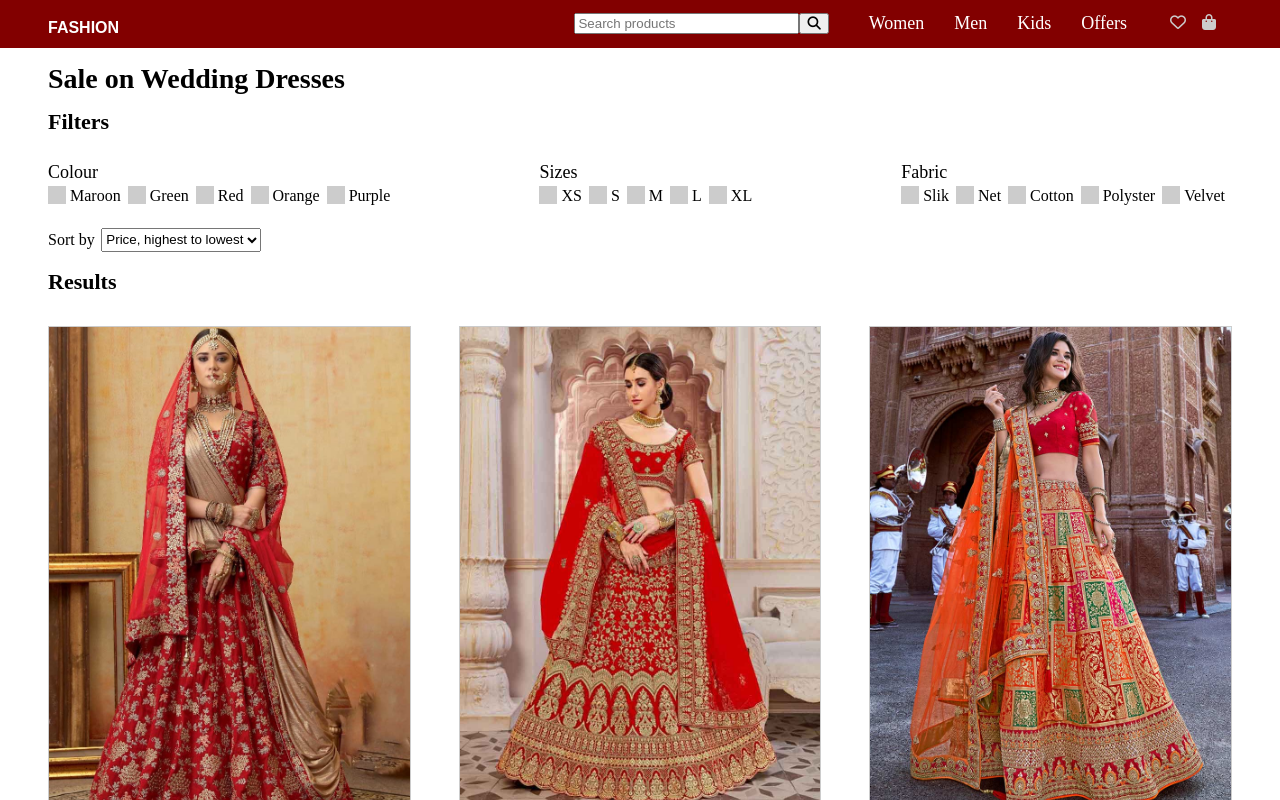
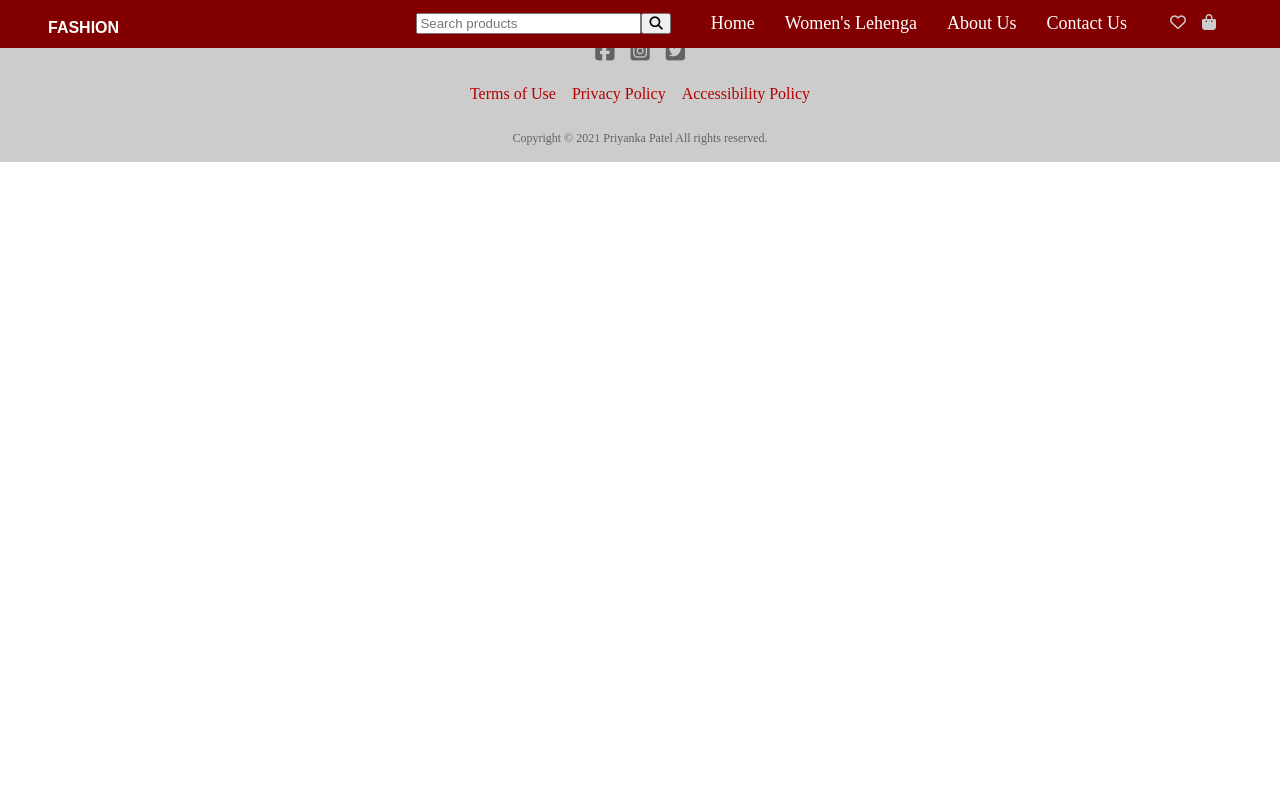
Before and after one commit to priyanil1811/react-project, a React app: page /shop in a window 1280 px wide. Shown: the top 800 px of the page. Built offline with nearby package versions, Linux system fonts and the light colour scheme.

Commit message:
create product context and pages

```diff
--- a/src/components/App.js
+++ b/src/components/App.js
@@ -4,6 +4,7 @@ import ProductList from 'components/productList'
 import ProductFilter from 'components/ProductFilter'
 import Header from 'components/Header'
 import Footer from 'components/Footer'
+import ProductContext from 'contexts/product'
 
 const App = () => {
 		const products = [
@@ -210,24 +211,15 @@ const App = () => {
 		];
 
 	return (
-		<>
-			<Header />
+		<ProductContext.Provider value={products}>
+			<>
+				<Header />
 
-			<main className="products">
 
-				<header className="heading">
-                    <h1>Sale on Wedding Dresses</h1>
-                </header>
 
-				<ProductFilter />
-
-      			<ProductList products={products} />
-
-    		</main>
-
-			<Footer />
-	  	</>
-
+				<Footer />
+			</>
+		</ProductContext.Provider>
 	)
 }
 
--- a/src/components/Header.js
+++ b/src/components/Header.js
@@ -14,16 +14,10 @@ const Header = () => {
 
             <nav aria-label="Primary" className="navigation">
                 <ul className="menu">
-					<li><a href="#">Women</a>
-						<ul className="submenu">
-						<li><a href="#">Wedding Dresses</a></li>
-						<li><a href="#">Party Wear</a></li>
-						<li><a href="#">Western Wear</a></li>
-						</ul>
-					</li>
-					<li><a href="#">Men</a></li>
-					<li><a href="#">Kids</a></li>
-					<li><a href="#">Offers</a></li>
+                <li><a href="#">Home</a></li>
+                <li><a href="#">Women's Lehenga</a></li>
+                <li><a href="#">About Us</a></li>
+                <li><a href="#">Contact Us</a></li>
                 </ul>
             </nav>
 
--- /dev/null
+++ b/src/contexts/product.js
@@ -0,0 +1,5 @@
+import {createContext} from 'react'
+
+const ProductContext = createContext()
+
+export default ProductContext
--- a/webpack.config.js
+++ b/webpack.config.js
@@ -31,6 +31,8 @@ module.exports = {
 			components: path.resolve(__dirname, 'src/components'),
 			css: path.resolve(__dirname, 'src/css/'),
 			img: path.resolve(__dirname, 'src/img/'),
+			pages: path.resolve(__dirname, 'src/pages'),
+			contexts: path.resolve(__dirname, 'src/contexts'),
 		}
 	}
 }
```
Also changed, not shown: src/pages/PageShop.js (added, +25 -0 lines), src/pages/PageAbout.js (added), src/pages/PageContact.js (added), src/pages/PageHome.js (added). Lines whose indentation alone changed are shown as unchanged.
